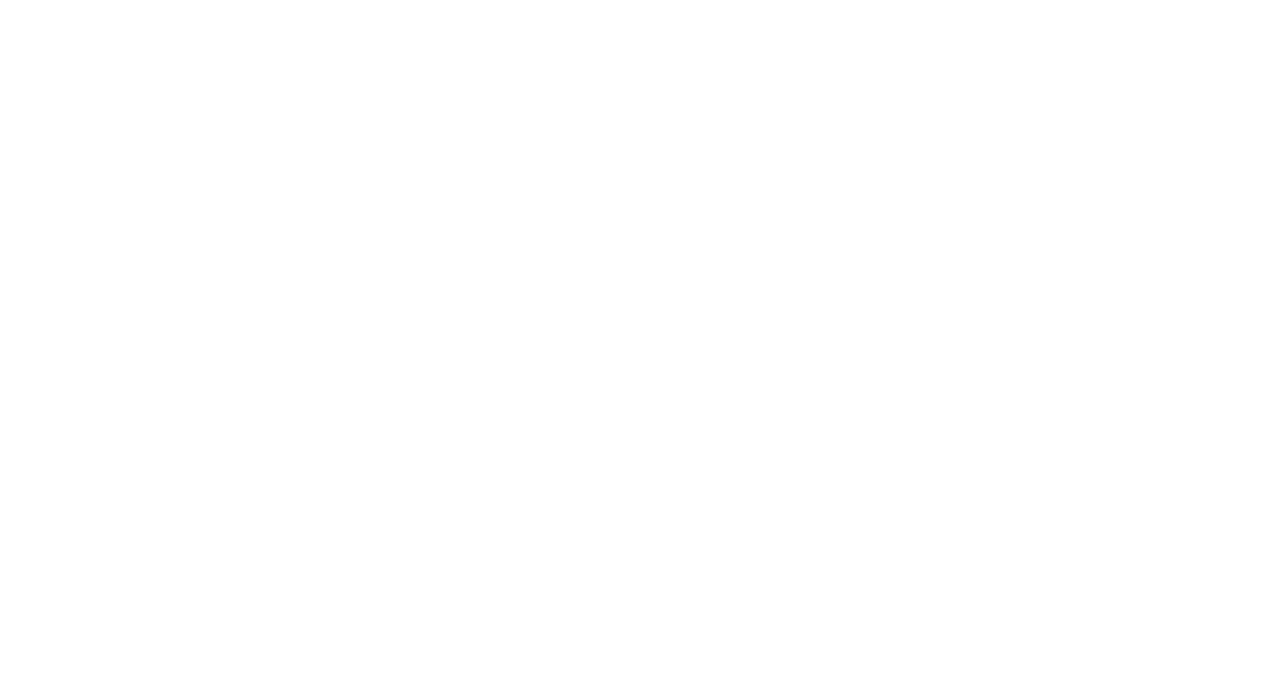
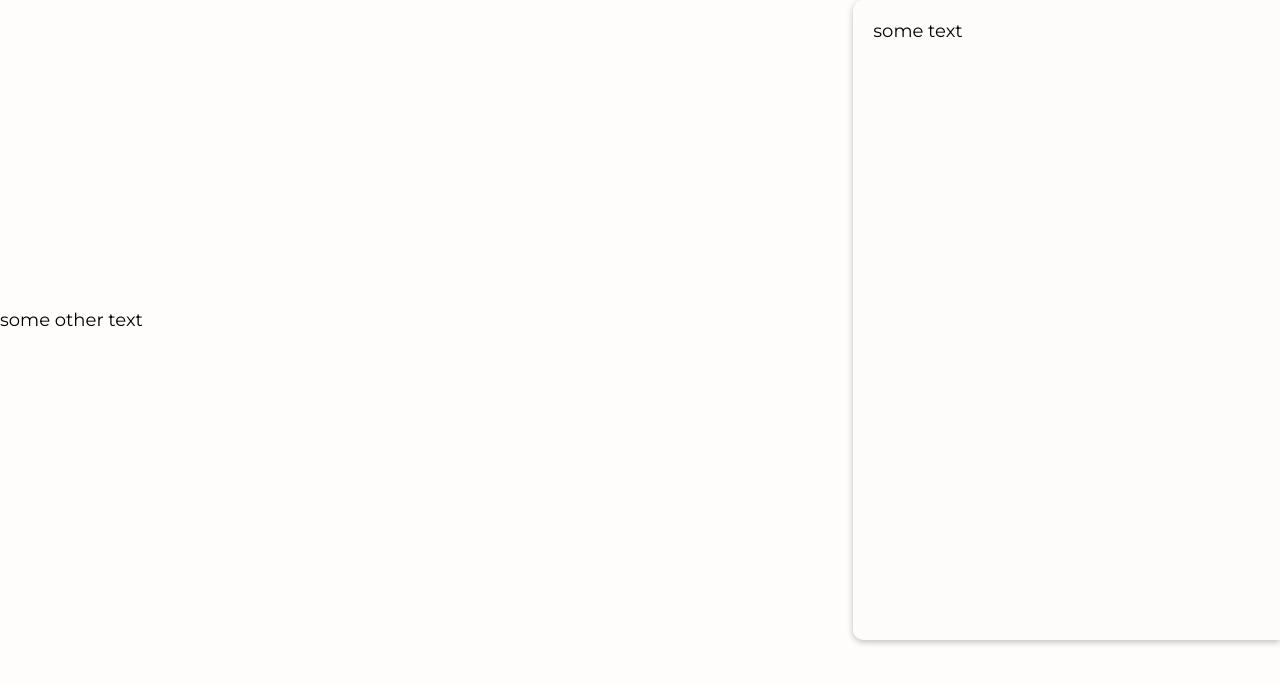
Before and after one commit to sargon17/vue-todolist, a plain HTML site: page index.html in a window 1280 px wide. Drawn offline with Linux system fonts and the light colour scheme.

Commit message:
layout started

```diff
--- a/index.html
+++ b/index.html
@@ -16,7 +16,10 @@
 </head>
 
 <body>
-
+    <div class="bg-section"> some other text</div>
+    <div class="notes-section">
+        some text
+    </div>
 </body>
 
 </html>
--- a/style/style.css
+++ b/style/style.css
@@ -7,6 +7,35 @@
   --mt-main-yellow: #e7993b;
   --mt-main-hoover-yellow: #9e5c0d;
   --mt-main-active-yellow: #8a510c;
+  --mt-secondary-pink: #f1afb5;
   --mt-main-text-gray: #484848;
   --mt-main-text-disabled-gray: #949494;
+
+  --mt-shadow: 0px 2px 6px rgba(0, 0, 0, 0.25);
 }
+
+body {
+  background-color: var(--mt-main-bg-color);
+  font-family: "Montserrat", sans-serif;
+  font-size: 14px;
+  color: var(--mt-main-text-gray);
+  margin: 0;
+  padding: 0;
+  display: flex;
+  align-items: center;
+  width: 100%;
+  height: 100%;
+}
+.bg-section {
+  width: calc(100% / 12 * 8);
+}
+
+.notes-section {
+  background-color: var(--mt-notepad-bg-color);
+  padding: 20px;
+  border-radius: 10px 0px 0px 10px;
+  box-shadow: var(--mt-shadow);
+
+  width: calc(100% / 12 * 4);
+  height: 80vh;
+}
```
